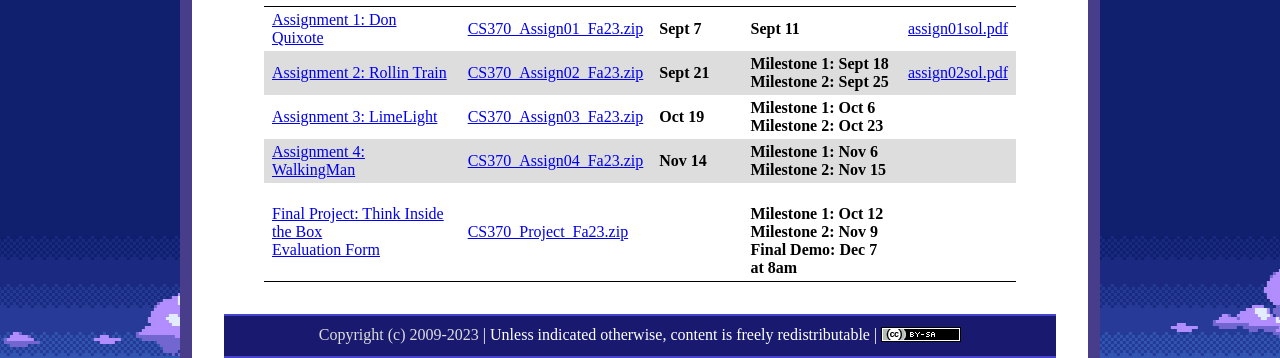
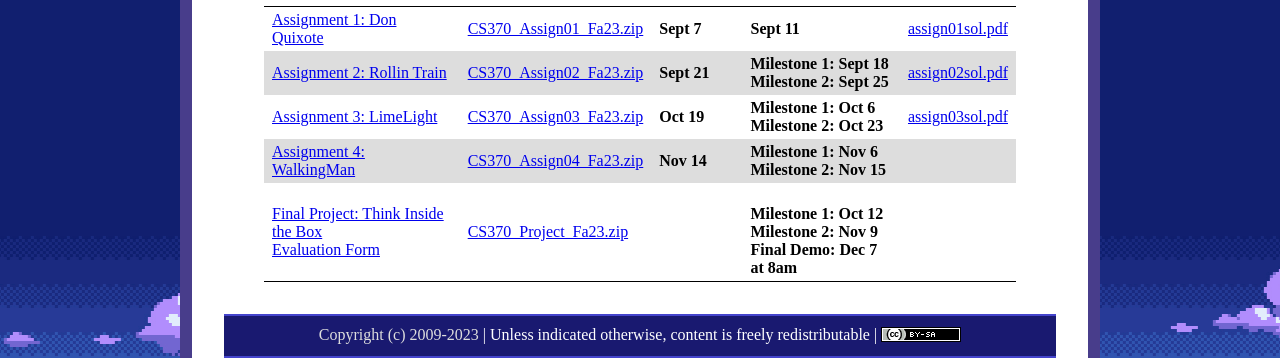
Before and after one commit to ycpcs/cs370-fall2023, a Jekyll site: the page built from assign/index.md, in a window 1280 px wide. Shown: the part 208-566 px from the top of the page. Built offline with Jekyll 4.4.1, drawn with Linux system fonts in a browser that asks for light colours.

Commit message:
add assign3 sol
add assign3 sol

```diff
--- a/assign/index.md
+++ b/assign/index.md
@@ -11,7 +11,7 @@ All written portions should be submitted to Canvas *after self-grading*. All pro
 > ---------- | ---- | ----------- | ----------- | --------- |
 > [Assignment 1: Don Quixote](assign01.html)       | [CS370\_Assign01\_Fa23.zip](src/CS370_Assign01_Fa23.zip) | **Sept 7**  | **Sept 11** | [assign01sol.pdf](sol/assign01sol.pdf) |
 > [Assignment 2: Rollin Train](assign02.html)      | [CS370\_Assign02\_Fa23.zip](src/CS370_Assign02_Fa23.zip) | **Sept 21** | **Milestone 1: Sept 18** <br /> **Milestone 2: Sept 25** | [assign02sol.pdf](sol/assign02sol.pdf) |
-> [Assignment 3: LimeLight](assign03.html)         | [CS370\_Assign03\_Fa23.zip](src/CS370_Assign03_Fa23.zip) | **Oct 19**  | **Milestone 1: Oct 6** <br /> **Milestone 2: Oct 23** |  |
+> [Assignment 3: LimeLight](assign03.html)         | [CS370\_Assign03\_Fa23.zip](src/CS370_Assign03_Fa23.zip) | **Oct 19**  | **Milestone 1: Oct 6** <br /> **Milestone 2: Oct 23** | [assign03sol.pdf](sol/assign03sol.pdf) |
 > [Assignment 4: WalkingMan](assign04.html)        | [CS370\_Assign04\_Fa23.zip](src/CS370_Assign04_Fa23_.zip) | **Nov 14**  | **Milestone 1: Nov 6** <br /> **Milestone 2: Nov 15** |  |
 > [Final Project: Think Inside the Box](project.html) <br /> [Evaluation Form](CS370_Final_Project_eval.docx) | [CS370_Project_Fa23.zip](src/CS370_Project_Fa23.zip) | |  <br /> **Milestone 1: Oct 12** <br /> **Milestone 2: Nov 9** <br /> **Final Demo: Dec 7 at 8am** | |
 
```
Also changed, not shown: 1 other file.
